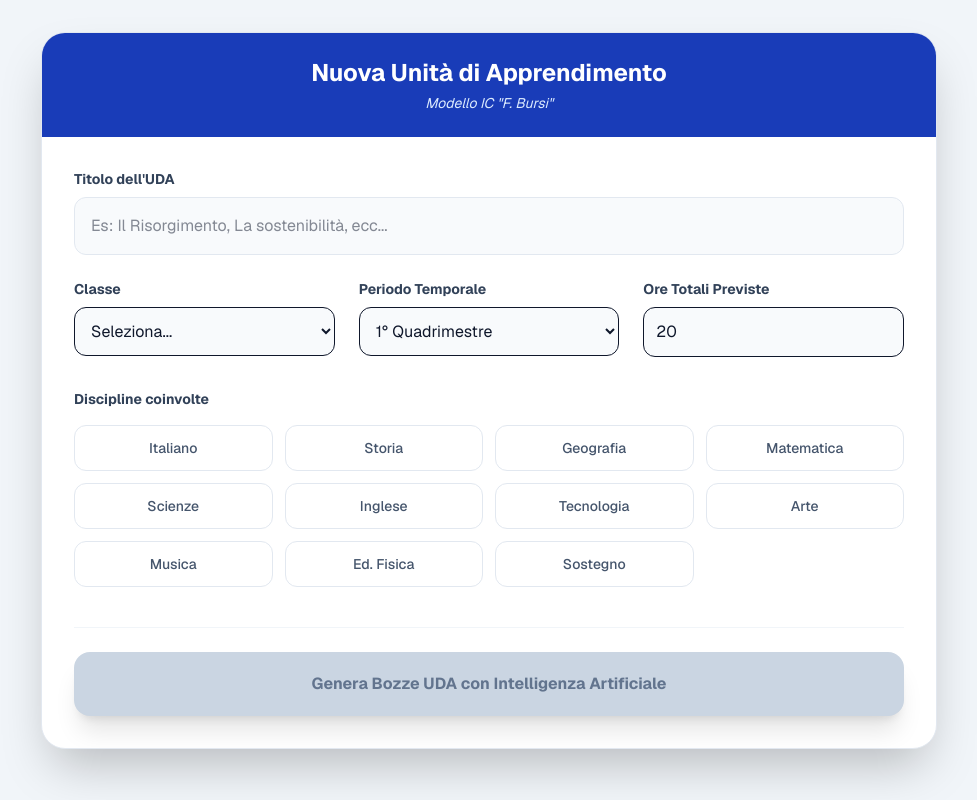
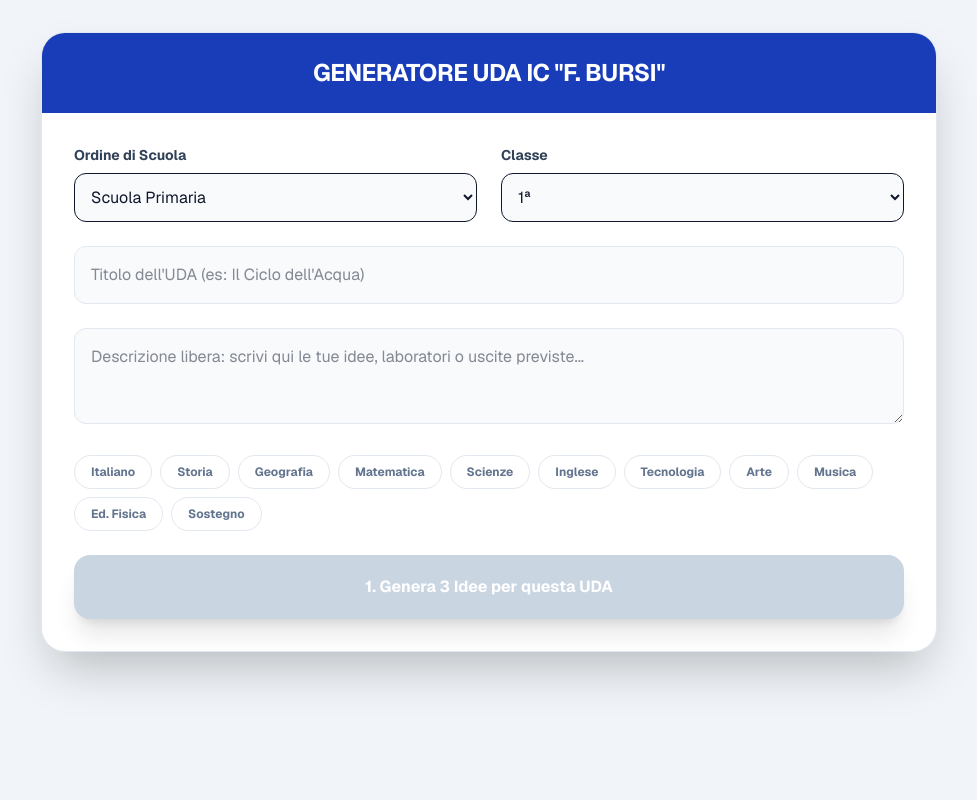
Before and after one commit to armandocastrilli-glitch/generatore-uda, a Next.js app: page /generatore in a window 1280 px wide. Shown: the whole page, without its empty margins (151-1128 px from the left). Built offline with nearby package versions, Linux system fonts and the light colour scheme.

Commit message:
Update page.tsx

```diff
--- a/app/generatore/page.tsx
+++ b/app/generatore/page.tsx
@@ -4,15 +4,17 @@ import { useState } from "react";
 export default function GeneratoreUDA() {
   const [scelta, setScelta] = useState({
     titolo: "",
-    classe: "",
+    classe: "1",
     periodo: "1° Quadrimestre",
     ore: "20",
-    materie: [] as string[]
+    materie: [] as string[],
+    scuola: "primaria", // Aggiunto per distinguere IC Bursi
+    descrizioneLibera: "" // Aggiunto per il box di testo libero
   });
 
-  // Nuovi stati per gestire l'AI
   const [loading, setLoading] = useState(false);
-  const [udaGenerata, setUdaGenerata] = useState("");
+  const [proposte, setProposte] = useState<string[]>([]); // Per le 3 bozze
+  const [udaFinale, setUdaFinale] = useState(""); // Per l'UDA completa sviluppata
 
   const materieDisponibili = [
     "Italiano", "Storia", "Geografia", "Matematica", "Scienze",
@@ -28,28 +30,46 @@ export default function GeneratoreUDA() {
     }));
   };
 
-  // FUNZIONE CHE ATTIVA IL TASTO VERDE
-  const generaUDA = async () => {
+  // FASE 1: GENERA LE 3 PROPOSTE
+  const generaProposte = async () => {
     setLoading(true);
-    setUdaGenerata("");
+    setProposte([]);
+    setUdaFinale("");
 
     try {
-      // Nota: Qui usiamo il percorso esatto che vedo nel tuo screenshot
       const response = await fetch("/api/generatore-uda", {
         method: "POST",
         headers: { "Content-Type": "application/json" },
-        body: JSON.stringify(scelta),
+        body: JSON.stringify({ ...scelta, tipoRichiesta: "PROPOSTE" }),
       });
 
       const data = await response.json();
-      if (data.uda) {
-        setUdaGenerata(data.uda);
+      if (data.proposte) {
+        setProposte(data.proposte);
       } else {
-        alert("L'AI non ha risposto correttamente. Controlla la API Key su Vercel.");
+        alert("Errore nella generazione delle proposte.");
       }
     } catch (error) {
-      console.error("Errore:", error);
-      alert("Errore di connessione. Il server non risponde.");
+      alert("Errore di connessione.");
+    } finally {
+      setLoading(false);
+    }
+  };
+
+  // FASE 2: SVILUPPA LA PROPOSTA SCELTA
+  const sviluppaUdaCompleta = async (propostaScelta: string) => {
+    setLoading(true);
+    try {
+      const response = await fetch("/api/generatore-uda", {
+        method: "POST",
+        headers: { "Content-Type": "application/json" },
+        body: JSON.stringify({ ...scelta, propostaScelta, tipoRichiesta: "UDA_COMPLETA" }),
+      });
+
+      const data = await response.json();
+      setUdaFinale(data.uda);
+    } catch (error) {
+      alert("Errore nello sviluppo dell'UDA.");
     } finally {
       setLoading(false);
     }
@@ -59,114 +79,102 @@ export default function GeneratoreUDA() {
     <div className="min-h-screen bg-slate-100 p-4 md:p-8 font-sans text-slate-900">
       <div className="max-w-4xl mx-auto space-y-6">
         <div className="bg-white shadow-2xl rounded-3xl overflow-hidden border border-slate-200">
-
           <div className="bg-blue-800 p-6 text-white text-center">
-            <h1 className="text-2xl font-bold">Nuova Unità di Apprendimento</h1>
-            <p className="text-blue-100 text-sm mt-1 italic">Modello IC "F. Bursi"</p>
+            <h1 className="text-2xl font-bold uppercase tracking-tight">Generatore UDA IC "F. Bursi"</h1>
           </div>
 
-          <div className="p-8">
-            <div className="space-y-6 mb-8">
+          <div className="p-8 space-y-6">
+            <div className="grid grid-cols-1 md:grid-cols-2 gap-6">
                <div>
-                <label className="block text-sm font-bold text-slate-700 mb-2">Titolo dell'UDA</label>
-                <input
-                  type="text"
-                  placeholder="Es: Il Risorgimento, La sostenibilità, ecc..."
-                  className="w-full p-4 bg-slate-50 border border-slate-200 rounded-xl outline-none focus:ring-2 focus:ring-blue-500"
-                  onChange={(e) => setScelta({...scelta, titolo: e.target.value})}
-                />
+                <label className="block text-sm font-bold text-slate-700 mb-2">Ordine di Scuola</label>
+                <select
+                  className="w-full p-3 bg-slate-50 border rounded-xl outline-none focus:ring-2 focus:ring-blue-500"
+                  onChange={(e) => setScelta({...scelta, scuola: e.target.value})}
+                >
+                  <option value="primaria">Scuola Primaria</option>
+                  <option value="secondaria">Secondaria I Grado</option>
+                </select>
               </div>
-
-              <div className="grid grid-cols-1 md:grid-cols-3 gap-6">
               <div>
                 <label className="block text-sm font-bold text-slate-700 mb-2">Classe</label>
                 <select
                   className="w-full p-3 bg-slate-50 border rounded-xl outline-none focus:ring-2 focus:ring-blue-500"
                   onChange={(e) => setScelta({...scelta, classe: e.target.value})}
                 >
-                    <option value="">Seleziona...</option>
-                    <option value="1">Prima (1ª)</option>
-                    <option value="2">Seconda (2ª)</option>
-                    <option value="3">Terza (3ª)</option>
+                  <option value="1">1ª</option>
+                  <option value="2">2ª</option>
+                  <option value="3">3ª</option>
+                  {scelta.scuola === "primaria" && (
+                    <>
+                      <option value="4">4ª</option>
+                      <option value="5">5ª</option>
+                    </>
+                  )}
                 </select>
-                </div>
-
-                <div>
-                  <label className="block text-sm font-bold text-slate-700 mb-2">Periodo Temporale</label>
-                  <select
-                    className="w-full p-3 bg-slate-50 border rounded-xl outline-none focus:ring-2 focus:ring-blue-500"
-                    onChange={(e) => setScelta({...scelta, periodo: e.target.value})}
-                  >
-                    <option value="1° Quadrimestre">1° Quadrimestre</option>
-                    <option value="2° Quadrimestre">2° Quadrimestre</option>
-                  </select>
-                </div>
-
-                <div>
-                  <label className="block text-sm font-bold text-slate-700 mb-2">Ore Totali Previste</label>
-                  <input
-                    type="number"
-                    value={scelta.ore}
-                    className="w-full p-3 bg-slate-50 border rounded-xl outline-none focus:ring-2 focus:ring-blue-500"
-                    onChange={(e) => setScelta({...scelta, ore: e.target.value})}
-                  />
-                </div>
               </div>
             </div>
 
-            <div className="mb-10">
-              <label className="block text-sm font-bold text-slate-700 mb-4">Discipline coinvolte</label>
-              <div className="grid grid-cols-2 sm:grid-cols-3 md:grid-cols-4 gap-3">
+            <input
+              type="text"
+              placeholder="Titolo dell'UDA (es: Il Ciclo dell'Acqua)"
+              className="w-full p-4 bg-slate-50 border border-slate-200 rounded-xl outline-none focus:ring-2 focus:ring-blue-500"
+              onChange={(e) => setScelta({...scelta, titolo: e.target.value})}
+            />
+
+            <textarea
+              placeholder="Descrizione libera: scrivi qui le tue idee, laboratori o uscite previste..."
+              className="w-full p-4 bg-slate-50 border border-slate-200 rounded-xl h-24 outline-none focus:ring-2 focus:ring-blue-500"
+              onChange={(e) => setScelta({...scelta, descrizioneLibera: e.target.value})}
+            />
+
+            <div className="flex flex-wrap gap-2">
               {materieDisponibili.map(m => (
                 <button
                   key={m}
                   onClick={() => toggleMateria(m)}
-                    className={`p-3 text-sm font-medium rounded-xl border transition-all ${
-                      scelta.materie.includes(m)
-                      ? "bg-blue-600 text-white border-blue-600 shadow-md"
-                      : "bg-white text-slate-600 border-slate-200 hover:border-blue-300"
+                  className={`px-4 py-2 text-xs font-bold rounded-full border transition-all ${
+                    scelta.materie.includes(m) ? "bg-blue-600 text-white" : "bg-white text-slate-500 border-slate-200"
                   }`}
                 >
                   {m}
                 </button>
               ))}
             </div>
-            </div>
 
-            <div className="pt-6 border-t border-slate-100">
             <button
-                onClick={generaUDA} // <--- ORA IL TASTO È COLLEGATO!
-                disabled={loading || !scelta.titolo || !scelta.classe || scelta.materie.length === 0}
-                className={`w-full font-bold py-5 rounded-2xl shadow-xl transition-all flex items-center justify-center gap-3 ${
-                  loading || !scelta.titolo || !scelta.classe || scelta.materie.length === 0
-                  ? "bg-slate-300 text-slate-500 cursor-not-allowed"
-                  : "bg-green-600 hover:bg-green-700 text-white"
-                }`}
+              onClick={generaProposte}
+              disabled={loading || !scelta.titolo || scelta.materie.length === 0}
+              className="w-full font-bold py-5 rounded-2xl shadow-xl bg-green-600 hover:bg-green-700 text-white transition-all disabled:bg-slate-300"
             >
-                {loading ? "L'AI sta scrivendo..." : "Genera Bozze UDA con Intelligenza Artificiale"}
+              {loading ? "Elaborazione..." : "1. Genera 3 Idee per questa UDA"}
             </button>
           </div>
         </div>
-        </div>
 
-        {/* AREA DOVE APPARE IL TESTO GENERATO */}
-        {udaGenerata && (
-          <div className="bg-white p-8 rounded-3xl shadow-2xl border border-blue-100 animate-in fade-in slide-in-from-bottom-4 duration-500">
-            <div className="flex justify-between items-center mb-6 border-b pb-4">
-              <h2 className="text-xl font-bold text-blue-800">UDA Generata</h2>
+        {/* VISUALIZZAZIONE 3 PROPOSTE */}
+        {proposte.length > 0 && !udaFinale && (
+          <div className="grid gap-4 animate-in fade-in slide-in-from-bottom-4 duration-500">
+            <h2 className="text-xl font-bold text-slate-800 ml-2">Scegli la proposta da sviluppare:</h2>
+            {proposte.map((p, idx) => (
+              <div key={idx} className="bg-white p-6 rounded-2xl shadow-md border-l-8 border-blue-600 flex justify-between items-center gap-4">
+                <div className="text-slate-700 text-sm leading-relaxed flex-1">{p}</div>
                 <button
-                onClick={() => {
-                  navigator.clipboard.writeText(udaGenerata);
-                  alert("Copiato negli appunti!");
-                }}
-                className="text-sm bg-blue-50 text-blue-600 px-4 py-2 rounded-lg font-bold hover:bg-blue-100"
+                  onClick={() => sviluppaUdaCompleta(p)}
+                  className="bg-blue-600 text-white px-6 py-2 rounded-xl font-bold text-xs hover:bg-blue-800 transition-all uppercase"
                 >
-                Copia Testo
+                  Sviluppa →
                 </button>
               </div>
-            <div className="whitespace-pre-wrap text-slate-700 leading-relaxed font-serif">
-              {udaGenerata}
+            ))}
           </div>
+        )}
+
+        {/* AREA UDA FINALE */}
+        {udaFinale && (
+          <div className="bg-white p-8 rounded-3xl shadow-2xl border border-green-100">
+            <h2 className="text-2xl font-bold text-blue-800 mb-6">UDA Completa Sviluppata</h2>
+            <div className="whitespace-pre-wrap text-slate-700 leading-relaxed font-serif mb-6">{udaFinale}</div>
+            <button onClick={() => setUdaFinale("")} className="text-blue-600 font-bold underline text-sm">Indietro alle proposte</button>
           </div>
         )}
       </div>
```
Lines whose indentation alone changed are shown as unchanged.
